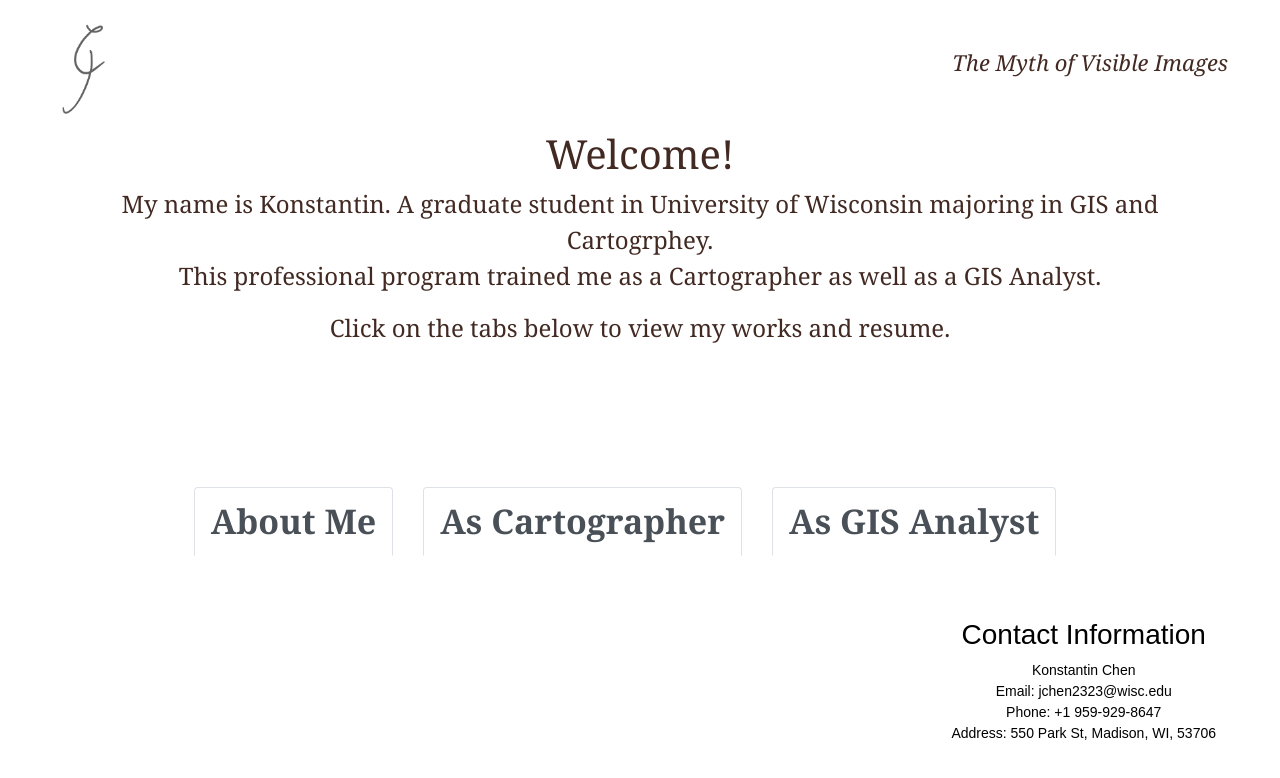
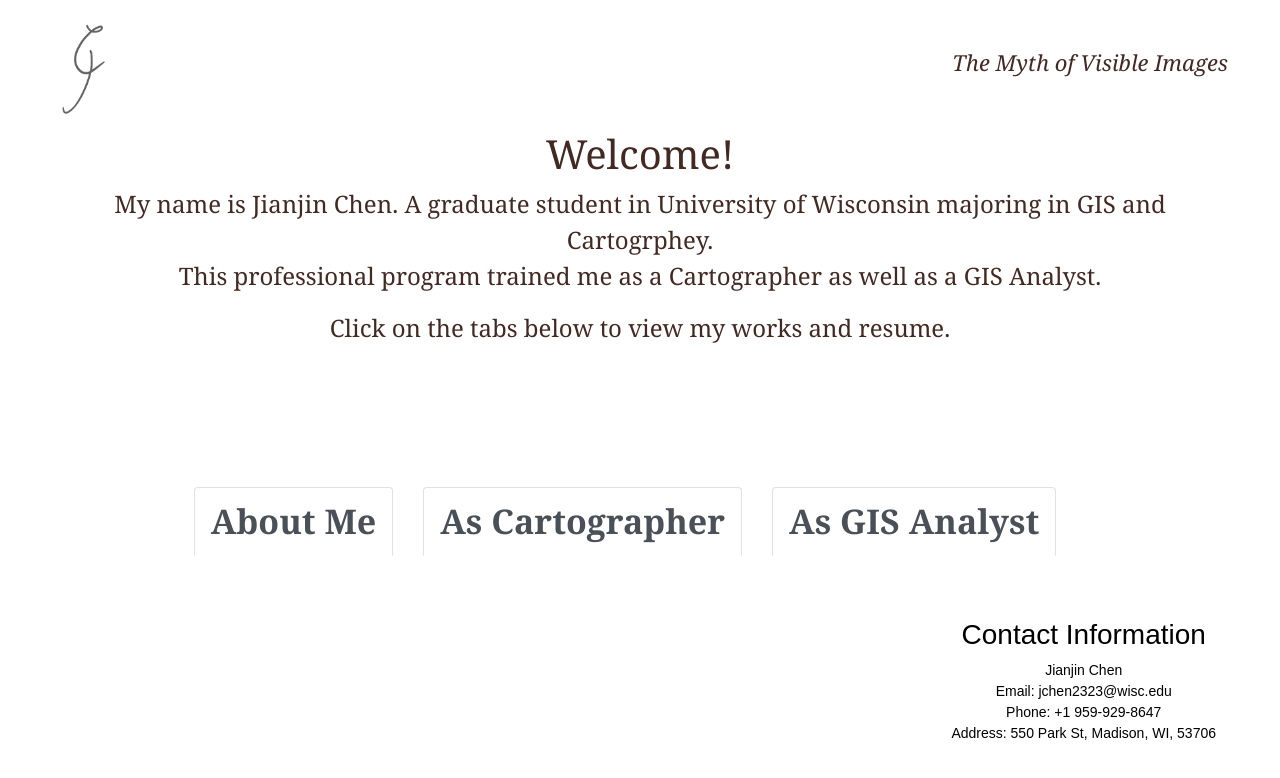
Before and after one commit to Chen2023-UW/Geog572webprofolio1, a plain HTML site: page index.html in a window 1280 px wide. Drawn offline with nearby package versions, Linux system fonts and the light colour scheme.

Commit message:
Update index.html

```diff
--- a/index.html
+++ b/index.html
@@ -21,7 +21,7 @@
   </div>
   <div class="content">
     <h1>Welcome! </h1>
-    <p>My name is Konstantin. A graduate student in University of Wisconsin majoring in GIS and Cartogrphey.<br>
+    <p>My name is Jianjin Chen. A graduate student in University of Wisconsin majoring in GIS and Cartogrphey.<br>
         This professional program trained me as a Cartographer as well as a GIS Analyst. </p>
     <p>Click on the tabs below to view my works and resume.</p>
     <ul class="nav nav-tabs">
@@ -39,7 +39,7 @@
 
   <div class="contact">
     <h3>Contact Information</h3>
-    <p>Konstantin Chen<br>
+    <p>Jianjin Chen<br>
         Email: jchen2323@wisc.edu<br>
         Phone: +1 959-929-8647<br>
         Address: 550 Park St, Madison, WI, 53706<br>
```
